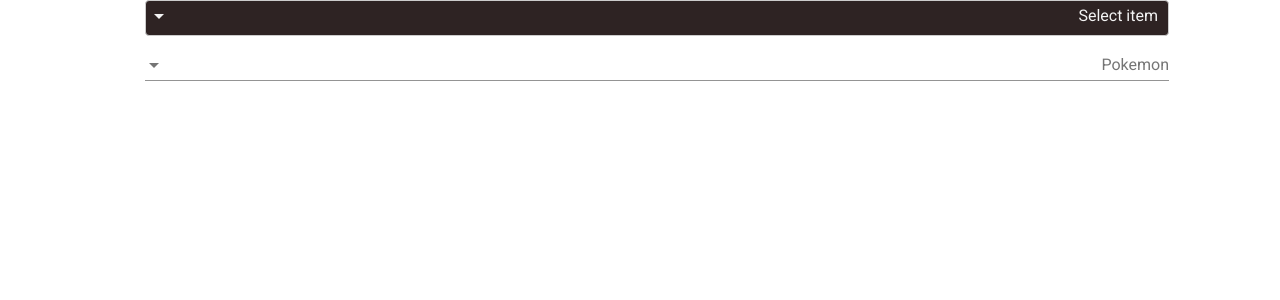
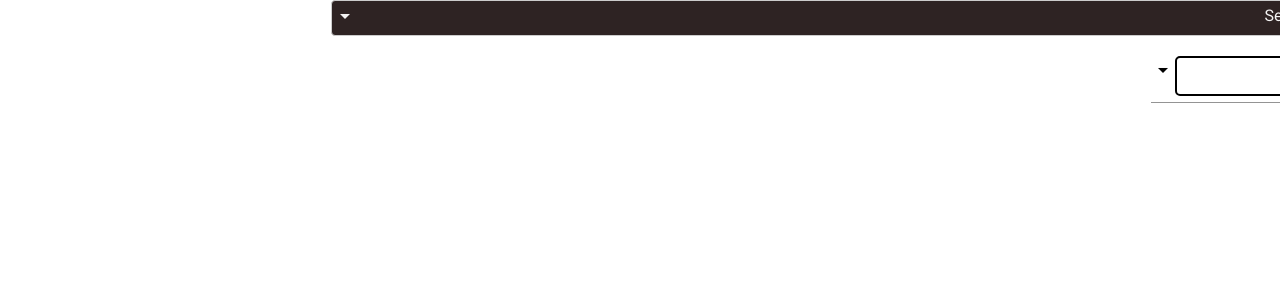
Before and after one commit to Terukool/TestWorld, an Angular app in the folder angular-13-app/: page / in a window 1280 px wide. Shown: the top 300 px of the page. Built offline with nearby package versions, Linux system fonts and the light colour scheme.

Commit message:
progress

```diff
--- a/angular-13-app/src/app/select-material/select-material.component.html
+++ b/angular-13-app/src/app/select-material/select-material.component.html
@@ -1,12 +1,3 @@
-<!--
- Note that the select trigger element specifies `aria-owns` pointing to the listbox overlay.
- While aria-owns is not required for the ARIA 1.2 `role="combobox"` interaction pattern,
- it fixes an issue with VoiceOver when the select appears inside of an `aria-model="true"`
- element (e.g. a dialog). Without this `aria-owns`, the `aria-modal` on a dialog prevents
- VoiceOver from "seeing" the select's listbox overlay for aria-activedescendant.
- Using `aria-owns` re-parents the select overlay so that it works again.
- See https://github.com/angular/components/issues/20694
--->
 <div cdk-overlay-origin
      [attr.aria-owns]="panelOpen ? id + '-panel' : null"
      class="mat-select-trigger"
@@ -29,11 +20,10 @@
   cdkConnectedOverlayLockPosition
   cdkConnectedOverlayHasBackdrop
   cdkConnectedOverlayBackdropClass="cdk-overlay-transparent-backdrop"
-  [cdkConnectedOverlayPanelClass]="_overlayPanelClass"
+  cdkConnectedOverlayPanelClass="custom-panel"
   [cdkConnectedOverlayScrollStrategy]="_scrollStrategy"
   [cdkConnectedOverlayOrigin]="origin"
   [cdkConnectedOverlayOpen]="panelOpen"
-  [cdkConnectedOverlayPositions]="_positions"
   [cdkConnectedOverlayMinWidth]="_triggerRect?.width!"
   [cdkConnectedOverlayOffsetY]="_offsetY"
   (backdropClick)="close()"
--- a/angular-13-app/src/app/select-material/select-material.component.scss
+++ b/angular-13-app/src/app/select-material/select-material.component.scss
@@ -0,0 +1,180 @@
+@use 'sass:math';
+
+$arrow-size: 5px !default;
+$arrow-margin: 4px !default;
+$panel-max-height: 256px !default;
+$item-height: 3em !default;
+
+$placeholder-arrow-space: 2 * ($arrow-size + $arrow-margin);
+
+
+::ng-deep {
+    .custom-panel {
+        transform: none !important;
+        .ng-trigger {
+            min-width: 100% !important;
+        }
+    }
+}
+.mat-select {
+  display: inline-block;
+  width: 100%;
+  outline: none;
+}
+
+.mat-select-trigger {
+    border: 5px solid red;
+  display: inline-flex;
+  align-items: center;
+  cursor: pointer;
+  position: relative;
+  box-sizing: border-box;
+  width: 100%;
+
+  .mat-select-disabled & {
+    user-select: none;
+    cursor: default;
+  }
+}
+
+.mat-select-value {
+  width: 100%;
+  overflow: hidden;
+  text-overflow: ellipsis;
+  white-space: nowrap;
+}
+
+.mat-select-value-text {
+//   @include list-common.truncate-line();
+}
+
+.mat-select-arrow-wrapper {
+  height: 16px;
+  flex-shrink: 0;
+  display: inline-flex;
+  align-items: center;
+
+  // When used in a box appearance form-field the arrow should be shifted up 50%.
+  .mat-form-field-appearance-fill & {
+    transform: translateY(-50%);
+  }
+
+  // When used in a outline form-field the arrow should be shifted up 25%.
+  .mat-form-field-appearance-outline & {
+    transform: translateY(-25%);
+  }
+
+  // When used in a standard appearance form-field the arrow should be shifted up 50%,
+  // but only if it's not empty and it has a label.
+  .mat-form-field-appearance-standard.mat-form-field-has-label
+    .mat-select:not(.mat-select-empty) & {
+      transform: translateY(-50%);
+    }
+
+  // Animate the arrow position, but only when the transitioning to empty (animate the arrow down)
+  // This is in line with the mat-form-field label animation
+  .mat-form-field-appearance-standard .mat-select.mat-select-empty & {
+    transition: transform 0.9
+      1;
+  }
+
+  ._mat-animation-noopable.mat-form-field-appearance-standard .mat-select.mat-select-empty & {
+    transition: none;
+  }
+}
+
+.mat-select-arrow {
+  width: 0;
+  height: 0;
+  border-left: $arrow-size solid transparent;
+  border-right: $arrow-size solid transparent;
+  border-top: $arrow-size solid;
+  margin: 0 $arrow-margin;
+
+  // On Safari the arrow won't necessarily get redrawn when the form field is focused or blurred,
+  // which means that its highlighted styling will be stuck in an incorrect state. We can get
+  // Safari to redraw it by adding a transform.
+  .mat-form-field.mat-focused & {
+    transform: translateX(0);
+  }
+}
+
+.mat-select-panel-wrap {
+  // Prevents width-issues of mat-select-panel with width: calc(100% + 32px)
+  // in IE11 due to the parents display: flex;
+  flex-basis: 100%;
+}
+
+.mat-select-panel {
+//   @include menu-common.base();
+  padding-top: 0;
+  padding-bottom: 0;
+  max-height: $panel-max-height;
+  min-width: 100%; // prevents some animation twitching and test inconsistencies in IE11
+  border-radius: 4px;
+  outline: 0;
+
+//   @include a11y.high-contrast(active, off) {
+//     outline: solid 1px;
+//   }
+}
+
+// Override optgroup and option to scale based on font-size of the trigger.
+.mat-select-panel {
+  .mat-optgroup-label,
+  .mat-option {
+    font-size: inherit;
+    line-height: $item-height;
+    height: $item-height;
+  }
+}
+
+.mat-form-field-type-mat-select {
+  &:not(.mat-form-field-disabled) .mat-form-field-flex {
+    cursor: pointer;
+  }
+
+  .mat-form-field-label {
+    width: calc(100% - #{$placeholder-arrow-space});
+  }
+}
+
+.mat-select-placeholder {
+  // Delay the transition until the label has animated about a third of the way through, in
+  // order to prevent the placeholder from overlapping for a split second.
+  transition: color 0.9
+      math.div(0.9, 3)
+      1;
+
+  ._mat-animation-noopable & {
+    transition: none;
+  }
+
+  .mat-form-field-hide-placeholder & {
+    color: transparent;
+
+    // Overwrite browser specific CSS properties that can overwrite the `color` property.
+    // Some developers seem to use this approach to easily overwrite the placeholder / label color.
+    -webkit-text-fill-color: transparent;
+
+    // Remove the transition to prevent the placeholder
+    // from overlapping when the label comes back down.
+    transition: none;
+    // Prevents the '...' from showing on the parent element.
+    display: block;
+  }
+}
+
+// Used to prevent inline elements from collapsing if their text bindings
+// become empty. This is preferrable to inserting a blank space, because the
+// space can be read out by screen readers (see #21725).
+.mat-select-min-line:empty::before {
+  content: ' ';
+  white-space: pre;
+  width: 1px;
+  display: inline-block;
+
+  // Prevents some browsers from rendering the element in high contrast mode. Use `visibility`
+  // instead of `opacity` since VoiceOver + Chrome still reads out the space with the latter.
+  visibility: hidden;
+}
--- a/angular-13-app/src/app/select-two/select-two.component.html
+++ b/angular-13-app/src/app/select-two/select-two.component.html
@@ -1,9 +1,13 @@
-<mat-form-field class="container">
-  <mat-label>Pokemon</mat-label>
-  <mat-select [(ngModel)]="selectedItem" disableOptionCentering="true">
+<div #target cdkOverlayOrigin>
+    <mat-form-field>
+        <mat-select [(ngModel)]="selectedItem" disableOptionCentering="true" multiple="true" panelClass="custom-panel"
+            [class.focused]="select.focused" placeholder="hello" #select>
             <mat-option>-- None --</mat-option>
             <mat-option *ngFor="let item of items" [value]="item">
                 {{item.name}}
             </mat-option>
         </mat-select>
+
+        <mat-icon matSuffix>arrow_drop_down</mat-icon>
     </mat-form-field>
+</div>
--- a/angular-13-app/src/app/select-two/select-two.component.scss
+++ b/angular-13-app/src/app/select-two/select-two.component.scss
@@ -1,3 +1,54 @@
 .container {
     width: 100%;
 }
+
+::ng-deep {
+    .custom-panel {
+        transform: none !important;
+
+        .ng-trigger {
+            min-width: 100% !important;
+            border-radius: 0 0 10px 10px;
+            border: 1px solid black;
+            box-shadow: none !important;
+            box-sizing: border-box;
+        }
+    }
+
+    .mat-select {
+        .mat-select-trigger {
+            display: flex !important;
+            align-items: center;
+            width: 100%;
+            min-height: 2.5em !important;
+
+            .mat-select-value {
+                display: block;
+                flex: 1 1;
+                border-radius: 5px;
+                box-sizing: border-box;
+                border: 2px solid black;
+                min-width: 100%;
+                height: 100%;
+                display: flex;
+                align-items: center;
+                padding: 5px;
+            }
+        }
+
+        &.focused {
+            .mat-select-value {
+                border-radius: 5px 5px 0 0;
+                transition: 0s;
+            }
+        }
+
+        .mat-form-field-underline {
+            display: none;
+        }
+
+        .mat-select-arrow-wrapper {
+            opacity: 0;
+        }
+    }
+}
--- a/angular-13-app/src/app/select-two/select-two.component.ts
+++ b/angular-13-app/src/app/select-two/select-two.component.ts
@@ -1,4 +1,8 @@
-import { Component, OnInit } from '@angular/core';
+
+import { CdkOverlayOrigin, OverlayRef } from '@angular/cdk/overlay';
+import { Component, OnInit, ViewChild, AfterViewInit, HostListener, ChangeDetectorRef, ChangeDetectionStrategy, ApplicationRef, ElementRef } from '@angular/core';
+import { MAT_SELECT_CONFIG, MatSelect } from '@angular/material/select';
+import { BehaviorSubject, Subject } from 'rxjs';
 
 interface Item {
   id: number;
@@ -10,8 +14,18 @@ interface Item {
   selector: 'app-select-two',
   templateUrl: './select-two.component.html',
   styleUrls: ['./select-two.component.scss'],
+  providers: [
+    {
+      provide: MAT_SELECT_CONFIG,
+      useValue: { overlayPanelClass: 'custom-panel' }
+    }
+  ],
+  changeDetection: ChangeDetectionStrategy.OnPush
 })
-export class SelectTwoComponent implements OnInit {
+export class SelectTwoComponent implements OnInit, AfterViewInit {
+
+  @ViewChild('select') select?: MatSelect;
+  @ViewChild('target') target?: ElementRef;
 
   public selectedItem?: Item;
   public items: Item[] = [
@@ -22,11 +36,35 @@ export class SelectTwoComponent implements OnInit {
     { id: 5, name: 'Item 5', category: 'Category 2' },
     { id: 6, name: 'Item 6' },
   ];
+  public changed: BehaviorSubject<boolean> = new BehaviorSubject<boolean>(true);
 
 
   constructor() { }
 
+
   ngOnInit(): void {
   }
 
+  ngAfterViewInit(): void {
+    if (!this.select || !this.target) {
+      return;
+    }
+
+    this.select._positions = [];
+
+    //@ts-ignore
+    const selectOverlay = this.select._overlayDir;
+
+    selectOverlay.origin = this.target;
+
+    const width = this.target.nativeElement.getBoundingClientRect().width;
+
+    // get the bounding box of target
+    selectOverlay.minWidth = width;
+  }
+
+  @HostListener('window:resize', ['$event'])
+  onResize() {
+    this.select?.stateChanges.next();
+  }
 }
```
Lines whose indentation alone changed are shown as unchanged.
